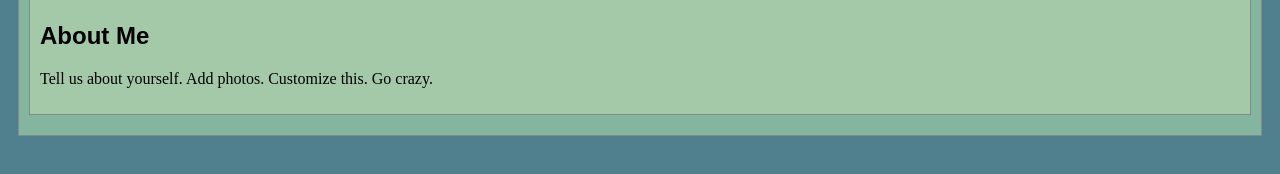
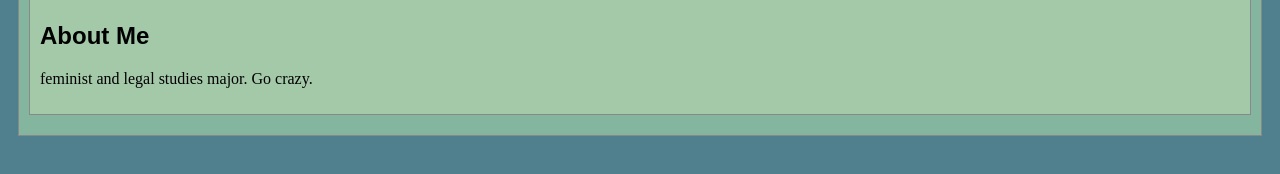
Before and after one commit to noahgreiner/art101-1, a plain HTML site: page index.html in a window 1280 px wide. Shown: the part 444-618 px from the top of the page. Drawn offline with Linux system fonts and the light colour scheme.

Commit message:
added major

```diff
--- a/index.html
+++ b/index.html
@@ -26,7 +26,7 @@
 					<!-- Note that all filenames use lowercase and no spaces -->
 					<img class="cat-photo" src="./img/cute-grey-kitten.jpg">
 					<h2>About Me</h2>
-					<p>Tell us about yourself. Add photos. Customize this. Go crazy.</p>
+					<p>feminist and legal studies major. Go crazy.</p>
 			</div>
 
 		</section>
```
